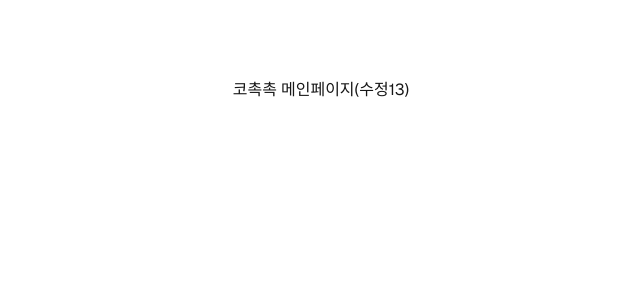
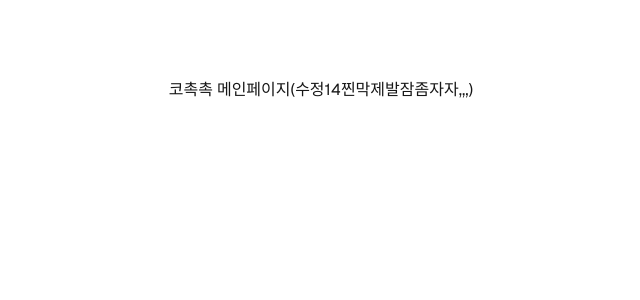
Before and after one commit to ko-chock-chock/web, a Next.js app: page / in a window 1280 px wide. Shown: the top 300 px of the page, without its empty margins (319-959 px from the left). Built offline with nearby package versions, Linux system fonts and the light colour scheme.

Commit message:
Test: 깃허브 액션 배포 테스트

```diff
--- a/app/(routes)/page.tsx
+++ b/app/(routes)/page.tsx
@@ -2,7 +2,7 @@
 export default function Home() {
   return (
     <div className="grid grid-rows-[20px_1fr_20px] items-center justify-items-center min-h-screen p-8 pb-20 gap-16 sm:p-20 font-[family-name:var(--font-geist-sans)]">
-      코촉촉 메인페이지(수정13)
+      코촉촉 메인페이지(수정14찐막제발잠좀자자,,,)
     </div>
   );
 }
```
